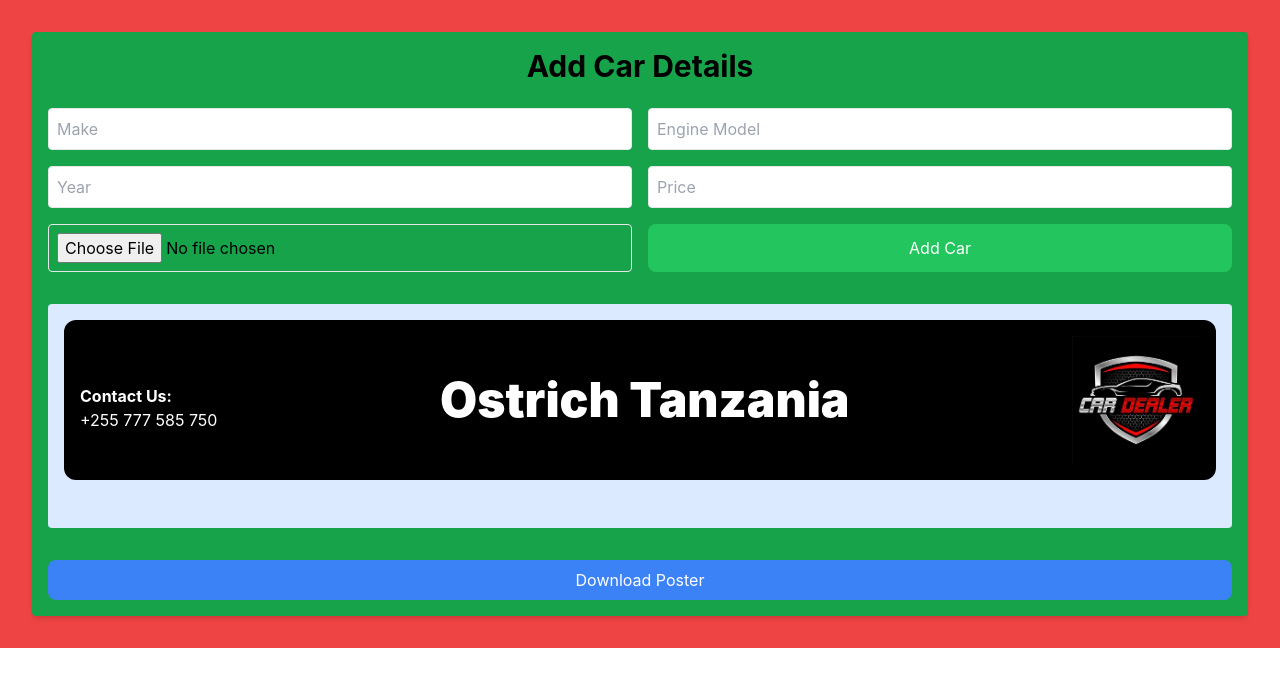
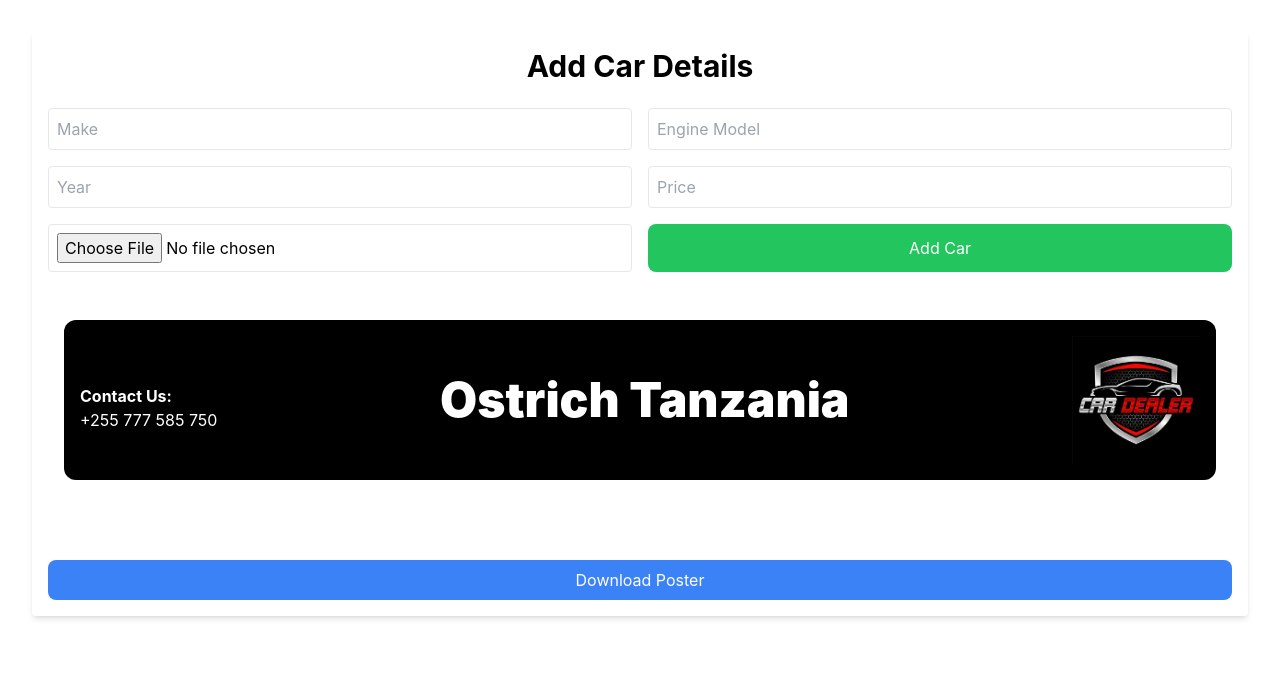
Before and after one commit to lucky99ethan/Poster, a React (Create React App) app: page / in a window 1280 px wide. Shown: the top 686 px of the page. Built offline with nearby package versions, Linux system fonts and the light colour scheme.

Commit message:
background changes

```diff
--- a/src/App.tsx
+++ b/src/App.tsx
@@ -100,8 +100,8 @@
   };
 
   return (
-    <div className="p-8 bg-red-500 ">
-      <div className=" mx-auto p-4 rounded shadow-md bg-green-600">
+    <div className="p-8 ">
+      <div className=" mx-auto p-4 rounded shadow-md ">
         {cars.length === 6 ? (
           ""
         ) : (
@@ -160,7 +160,7 @@
         <div
           id="poster"
           ref={posterRef}
-          className="mx-auto p-4 rounded bg-blue-100"
+          className="mx-auto p-4 rounded bg-white"
         >
           {/* Header */}
           <div className="flex items-center justify-between mb-8 bg-black p-4 rounded-xl text-white flex-row-reverse">
```
